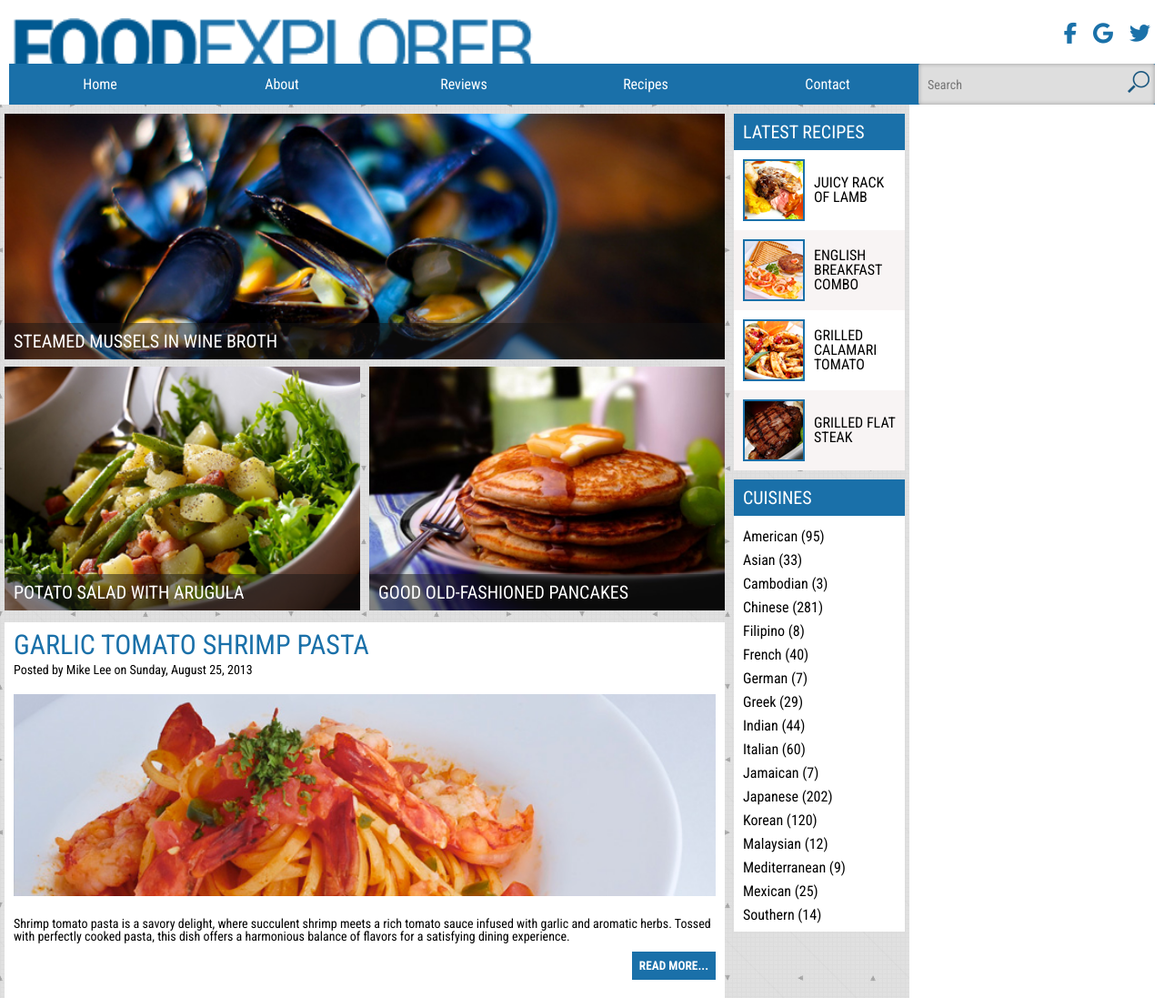
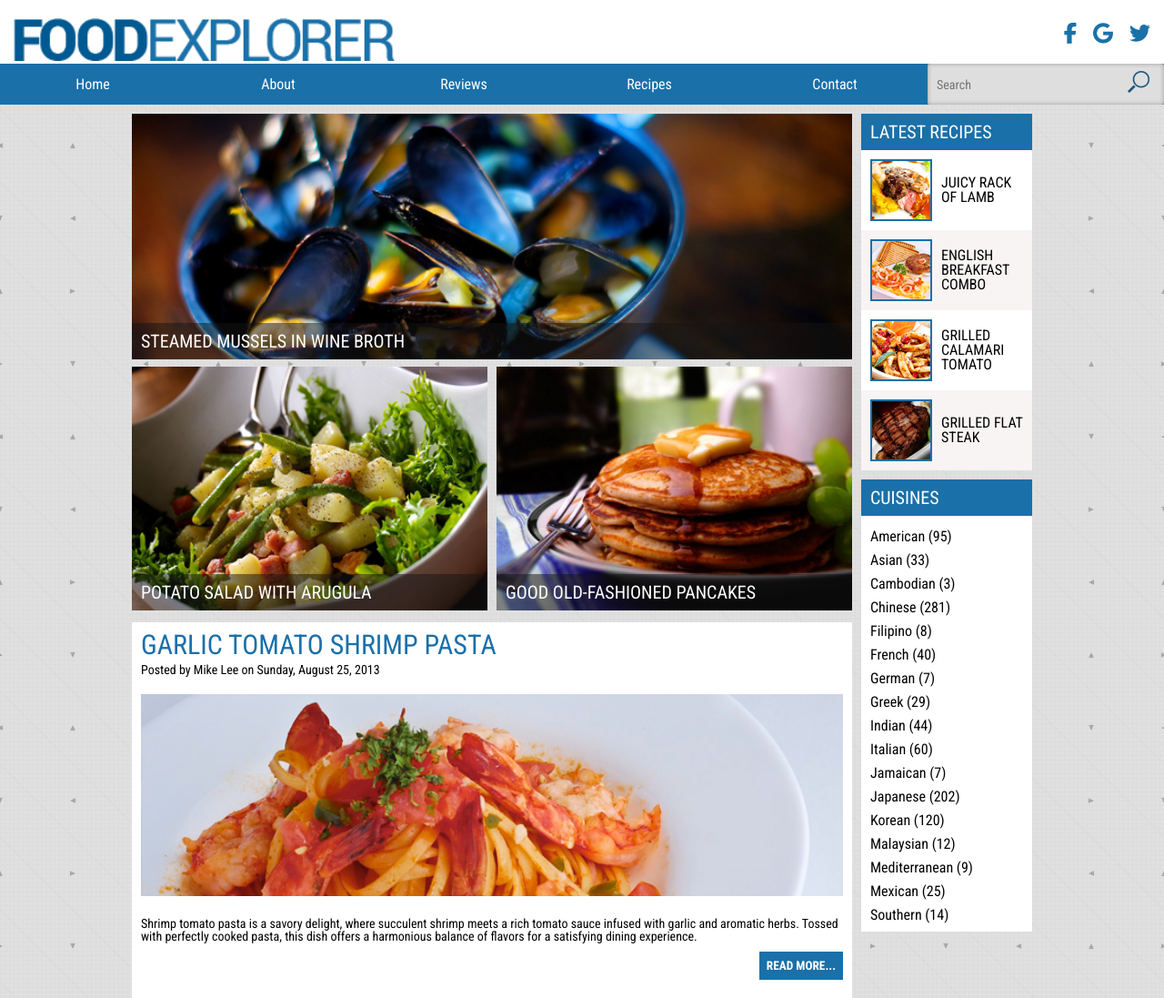
Before and after one commit to samanehesh/GulpProject, a website: page dev/index.html in a window 1280 px wide. Shown: the top 1097 px of the page at 91% size. Drawn offline with nearby package versions, Linux system fonts and the light colour scheme; files that its build step writes are made by us from their sources.

Commit message:
main desktop style edited

```diff
--- a/dev/scss/_footer.scss
+++ b/dev/scss/_footer.scss
@@ -4,6 +4,7 @@ footer{
     background-color: $dark-brand-color;
     color: white;
     display: flex;
+    justify-content: center;
 }
 footer > p{
     text-align: center;
--- a/dev/scss/_header.scss
+++ b/dev/scss/_header.scss
@@ -6,6 +6,7 @@ header {
     display: grid;
     grid-template-rows: 50px 1fr;
     grid-template-columns: 1;
+    background-color: white;
 }
 
 header > div:nth-child(1) {
@@ -53,9 +54,9 @@ header > div:nth-child(4) {
 
 /*tablet small: hamburger menu is gone, search bar goes on top and no social media*/
 @media (min-width: 500px){
-    header > div:nth-child(4) {
-background-color: black;
-    }
+//     header > div:nth-child(4) {
+// background-color: black;
+//     }
     // header > div:nth-child(1) {
     // }
 
@@ -165,6 +166,11 @@ background-color: black;
 
 /* desktop: side bar appears, search goes into nav bar */
 @media (min-width: 800px){
+
+    #logo img{
+
+        width: 43%;
+    }
     #search-bar{
         display:none;
     }
@@ -212,5 +218,24 @@ background-color: black;
 
 /* desktop-xl: have a bg image,  */
 @media (min-width: 1000px){
+    #logo img{
+
+        width: 33%;
+    }
 
 }
+@media (min-width: 1300px){
+    #logo img{
+
+        width: 23%;
+    }
+
+}
+
+@media (min-width: 1600px){
+    #logo img{
+
+        width: 13%;
+    }
+
+}
--- a/dev/scss/_main.scss
+++ b/dev/scss/_main.scss
@@ -7,10 +7,12 @@ main{
     // margin-top: 10px;
     min-width: 320px;
     max-width: 1000px;
-    background-image: url("../images/bg.jpg");
+    // background-image: url("../images/bg.jpg");
     // margin-top: 5px;
     padding-left: 5px;
     padding-right: 5px;
+    justify-self: center;
+    margin: 0 auto;
     // padding: 10px;
 }
 
--- a/dev/scss/_nav.scss
+++ b/dev/scss/_nav.scss
@@ -71,6 +71,8 @@ nav {
     #socialinham a,
     #socialinham:hover a{
         border: none; /* Remove underline for social icons */
+        outline:none;
+
     }
 }
 #socialinham{
@@ -83,19 +85,27 @@ nav {
     height: auto;
 }
 
+
+
 #socialinham a:hover .fa-facebook-f::before,
 #socialinham a:hover .fa-google::before,
 #socialinham a:hover .fa-twitter::before {
+    // color: linear-gradient(to top, $social-media-hover-color 0%, $social-media-hover-color 100%);
+    // transition: top 0.3s;
 color: $social-media-hover-color;
 }
 
+
+
+
+
 /* Styling navigation bar for desktop view */
 @media (min-width: 500px) {
-    #navDiv{
-        margin-left: 10px;
-        margin-right: 10px;
+    // #navDiv{
+    //     margin-left: 10px;
+    //     margin-right: 10px;
         // background-color: black;
-    }
+    // }
 
     #searchinham{
         display: none;
--- a/dev/scss/styles.scss
+++ b/dev/scss/styles.scss
@@ -17,7 +17,12 @@ body {
 	line-height: 1;
 	margin: 0;
 	background-color: white;
+	background-image: url("../images/bg.jpg");
+	height: 100vh;
+	display: grid;
+	grid-template-rows: 3;
 }
+
 
 P{
 	margin: 0;
```
